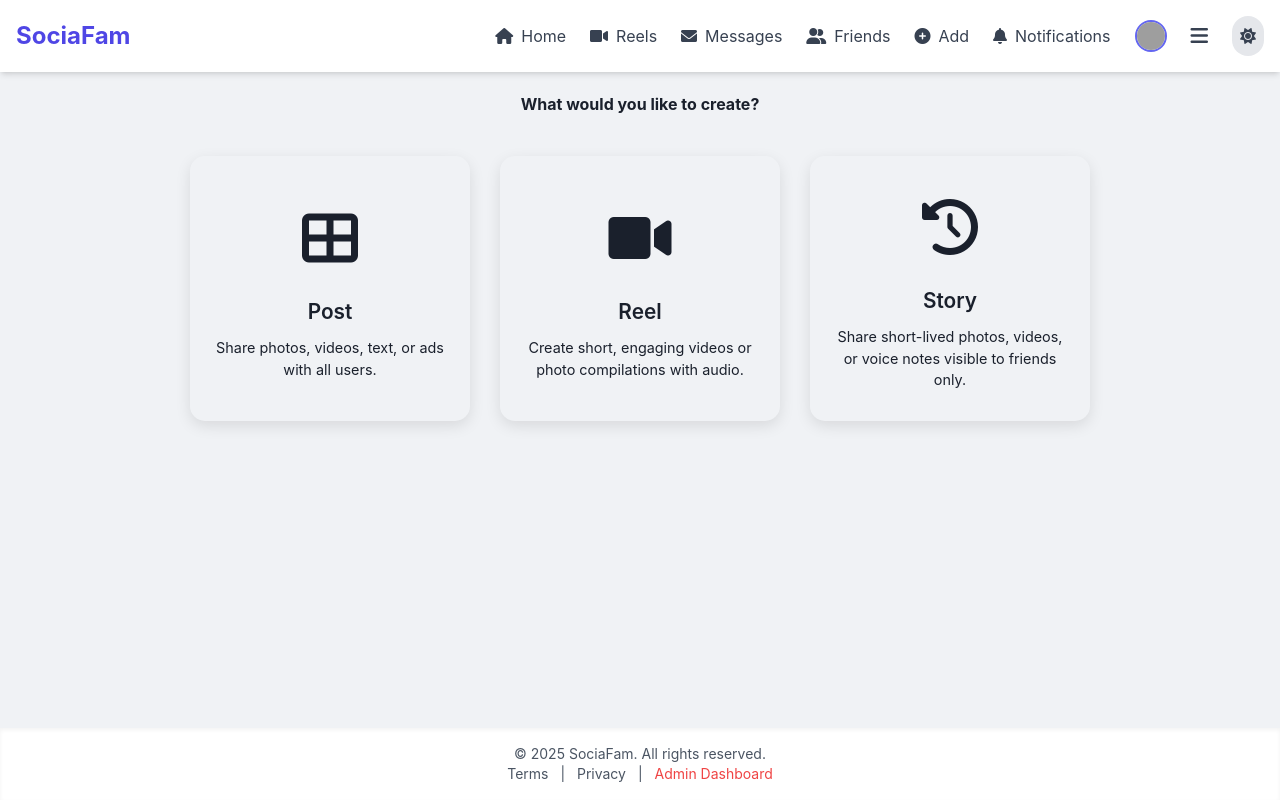
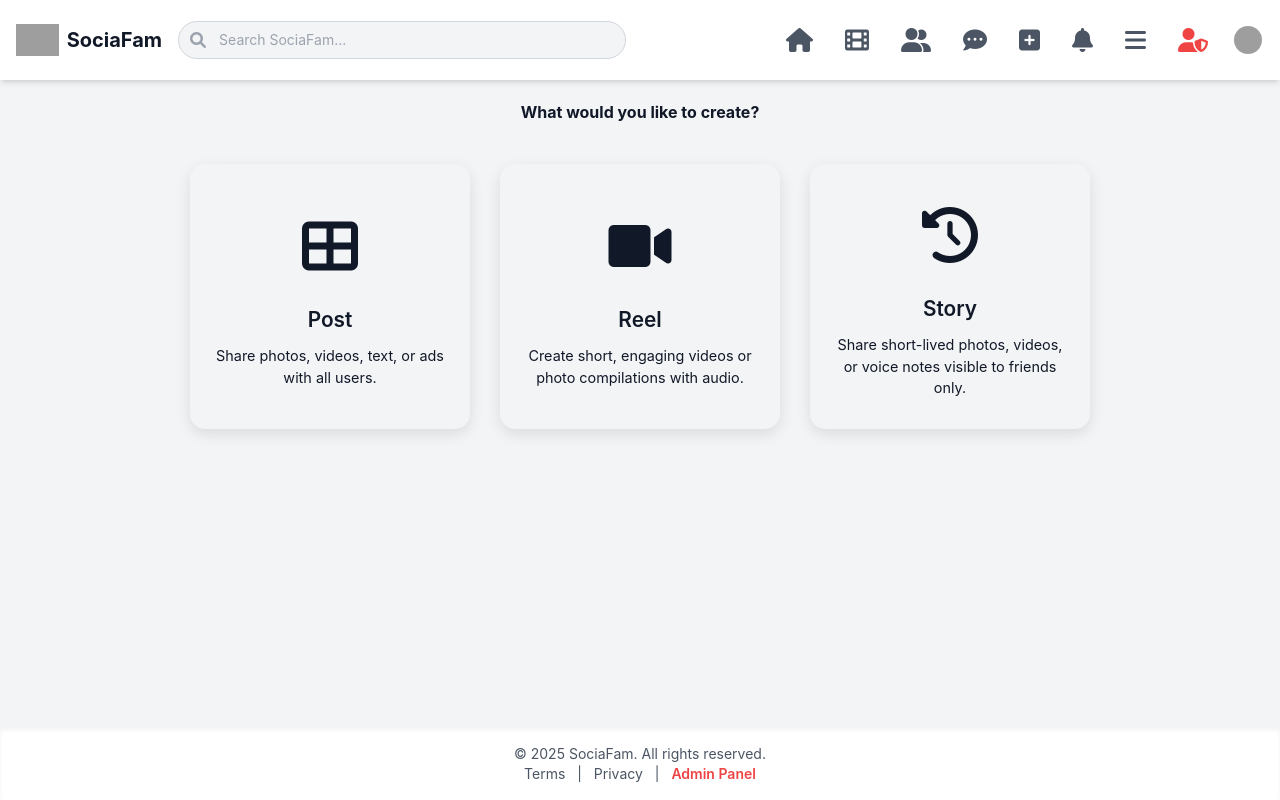
Before and after one commit to Hencheng2/sociafum, a Flask app: page /add_to in a window 1280 px wide. Run offline with Flask 3, Linux system fonts and the light colour scheme; a user stored in the database is signed in; data comes from the database, SQL or seed files in the repository; data that the repository does not hold is empty; some libraries are stand-ins or nearby versions; grey boxes are pictures that could not be loaded.

Commit message:
Update base.html

```diff
--- a/templates/base.html
+++ b/templates/base.html
@@ -6,7 +6,6 @@
     <title>{% block title %}SociaFam{% endblock %}</title>
     <link rel="icon" href="{{ url_for('static', filename='img/favicon.ico') }}" type="image/x-icon">
     <link href="https://cdnjs.cloudflare.com/ajax/libs/font-awesome/6.0.0-beta3/css/all.min.css" rel="stylesheet">
-    <!-- Tailwind CSS CDN -->
     <script src="https://cdn.tailwindcss.com"></script>
     <style>
         /* Custom styles can go here, or in style.css */
@@ -74,7 +73,6 @@
         .dark::-webkit-scrollbar-track {
             background: #2d3748; /* Dark mode scrollbar track */
         }
-
         /* Handle */
         ::-webkit-scrollbar-thumb {
             background: #888; /* Color of the scrollbar handle */
@@ -83,178 +81,110 @@
         .dark::-webkit-scrollbar-thumb {
             background: #a0aec0; /* Dark mode scrollbar handle */
         }
-
         /* Handle on hover */
         ::-webkit-scrollbar-thumb:hover {
             background: #555; /* Color of the scrollbar handle on hover */
         }
         .dark::-webkit-scrollbar-thumb:hover {
-            background: #cbd5e0; /* Dark mode scrollbar handle on hover */
+            background: #718096;
         }
     </style>
-    <script>
-        tailwind.config = {
-            darkMode: 'class', // Enable dark mode with a 'dark' class on the html tag
-            theme: {
-                extend: {
-                    fontFamily: {
-                        sans: ['Inter', 'sans-serif'],
-                    },
-                    colors: {
-                        'primary': '#4f46e5', /* Indigo 600 */
-                        'secondary': '#6366f1', /* Indigo 500 */
-                        'accent': '#ec4899', /* Pink 500 */
-                        // Neutral colors for light/dark mode
-                        'bg-light': '#f0f2f5',
-                        'text-light': '#1a202c',
-                        'bg-dark': '#1a202c',
-                        'text-dark': '#e2e8f0',
-                    }
-                }
-            }
-        }
+</head>
+<body class="bg-gray-100 dark:bg-gray-900 text-gray-900 dark:text-gray-100 min-h-screen flex flex-col transition-colors">
 
-        // Dark mode logic
-        function toggleDarkMode() {
-            if (document.documentElement.classList.contains('dark')) {
-                document.documentElement.classList.remove('dark');
-                localStorage.setItem('theme', 'light');
-            } else {
-                document.documentElement.classList.add('dark');
-                localStorage.setItem('theme', 'dark');
-            }
-        }
-
-        // Apply theme on load
-        window.onload = function() {
-            const savedTheme = localStorage.getItem('theme') || (window.matchMedia('(prefers-color-scheme: dark)').matches ? 'dark' : 'light');
-            if (savedTheme === 'dark') {
-                document.documentElement.classList.add('dark');
-            } else {
-                document.documentElement.classList.remove('dark');
-            }
-
-            // Close flash messages
-            document.querySelectorAll('.flash-message .close-btn').forEach(button => {
-                button.addEventListener('click', () => {
-                    button.closest('.flash-message').remove();
-                });
-            });
-        };
-    </script>
-</head>
-<body class="transition-colors bg-bg-light dark:bg-bg-dark text-text-light dark:text-text-dark min-h-screen flex flex-col">
-
-    <!-- Flash Messages Container -->
-    <div id="flash-messages" class="fixed top-4 right-4 z-50 space-y-3 w-80">
     {% with messages = get_flashed_messages(with_categories=true) %}
         {% if messages %}
+            <div class="fixed top-4 left-1/2 -translate-x-1/2 w-full max-w-sm z-50 p-2 sm:max-w-md">
                 {% for category, message in messages %}
-                    <div class="flash-message {{ category }} shadow-md animate-fade-in-down">
+                <div class="flash-message {{ category }} shadow-lg mb-2 animated fadeInDown relative">
                     <span class="icon">
-                            {% if category == 'success' %}<i class="fas fa-check-circle"></i>
-                            {% elif category == 'danger' %}<i class="fas fa-exclamation-circle"></i>
-                            {% elif category == 'info' %}<i class="fas fa-info-circle"></i>
-                            {% endif %}
+                        {% if category == 'success' %}<i class="fas fa-check-circle"></i>{% endif %}
+                        {% if category == 'danger' %}<i class="fas fa-exclamation-triangle"></i>{% endif %}
+                        {% if category == 'info' %}<i class="fas fa-info-circle"></i>{% endif %}
                     </span>
-                        <span>{{ message | safe }}</span>
-                        <button class="close-btn" onclick="this.closest('.flash-message').remove()">&times;</button>
+                    <span class="message-text">{{ message | safe }}</span>
+                    <button class="close-btn absolute top-2 right-2" onclick="this.closest('.flash-message').remove();">&times;</button>
                 </div>
                 {% endfor %}
+            </div>
         {% endif %}
     {% endwith %}
-    </div>
 
-    <!-- Top Navigation Bar -->
-    <nav class="bg-white dark:bg-gray-900 shadow-md p-4 sticky top-0 z-40 transition-colors">
-        <div class="container mx-auto flex justify-between items-center">
-            <!-- Logo or Site Title -->
-            <a href="{{ url_for('home') }}" class="text-2xl font-bold text-indigo-600 dark:text-indigo-400">SociaFam</a>
-
-            <!-- Desktop Navigation Links -->
-            <div class="hidden md:flex items-center space-x-6">
-                <a class="nav-link text-gray-700 dark:text-gray-300 hover:text-indigo-600 dark:hover:text-indigo-400 flex items-center space-x-2 transition-colors" href="{{ url_for('home') }}" title="Home">
-                    <i class="fas fa-home"></i> <span>Home</span>
+    {% if request.endpoint not in ['login', 'register', 'forgot_password', 'set_new_password'] %}
+    <nav class="bg-white dark:bg-gray-950 p-4 shadow-md transition-colors sticky top-0 z-40">
+        <div class="container mx-auto flex justify-between items-center flex-wrap">
+            <a href="{{ url_for('home') }}" class="text-xl font-bold text-gray-900 dark:text-gray-100 flex items-center space-x-2">
+                <img src="{{ url_for('static', filename='img/sociafam_logo.png') }}" alt="SociaFam Logo" class="h-8 w-auto">
+                <span>SociaFam</span>
             </a>
-                <a class="nav-link text-gray-700 dark:text-gray-300 hover:text-indigo-600 dark:hover:text-indigo-400 flex items-center space-x-2 transition-colors" href="{{ url_for('reels') }}" title="Reels">
-                    <i class="fas fa-video"></i> <span>Reels</span>
-                </a>
-                <a class="nav-link text-gray-700 dark:text-gray-300 hover:text-indigo-600 dark:hover:text-indigo-400 flex items-center space-x-2 transition-colors" href="{{ url_for('inbox') }}" title="Messages">
-                    <i class="fas fa-envelope"></i> <span>Messages</span>
-                    {% if has_unread_messages %}
-                        <span class="ml-1 px-2 py-0.5 text-xs font-bold bg-red-500 text-white rounded-full">New</span>
-                    {% endif %}
-                </a>
-                <a class="nav-link text-gray-700 dark:text-gray-300 hover:text-indigo-600 dark:hover:text-indigo-400 flex items-center space-x-2 transition-colors" href="{{ url_for('friends') }}" title="Friends">
-                    <i class="fas fa-user-friends"></i> <span>Friends</span>
-                </a>
-                <a class="nav-link text-gray-700 dark:text-gray-300 hover:text-indigo-600 dark:hover:text-indigo-400 flex items-center space-x-2 transition-colors" href="{{ url_for('add_to') }}" title="Add Content">
-                    <i class="fas fa-plus-circle"></i> <span>Add</span>
-                </a>
-                <a class="nav-link text-gray-700 dark:text-gray-300 hover:text-indigo-600 dark:hover:text-indigo-400 flex items-center space-x-2 transition-colors" href="{{ url_for('notifications') }}" title="Notifications">
-                    <i class="fas fa-bell"></i> <span>Notifications</span>
-                     {% if has_unread_notifications %}
-                        <span class="ml-1 px-2 py-0.5 text-xs font-bold bg-red-500 text-white rounded-full">New</span>
-                    {% endif %}
-                </a>
-                <a href="{{ url_for('my_profile') }}" class="flex items-center space-x-2">
-                    <img src="{{ navbar_profile_photo }}" alt="Profile Photo" class="w-8 h-8 rounded-full object-cover border-2 border-indigo-500">
-                </a>
-                <a href="{{ url_for('menu') }}" class="text-gray-700 dark:text-gray-300 hover:text-indigo-600 dark:hover:text-indigo-400 transition-colors" title="Menu">
-                    <i class="fas fa-bars text-xl"></i>
-                </a>
-
-                <!-- Dark Mode Toggle -->
-                <button onclick="toggleDarkMode()" class="p-2 rounded-full bg-gray-200 dark:bg-gray-700 text-gray-700 dark:text-gray-300 hover:bg-gray-300 dark:hover:bg-gray-600 transition-colors" title="Toggle Dark Mode">
-                    <i class="fas fa-moon hidden dark:inline-block"></i>
-                    <i class="fas fa-sun dark:hidden"></i>
-                </button>
-            </div>
-
-            <!-- Mobile Menu Button -->
-            <div class="md:hidden flex items-center">
-                <button onclick="document.getElementById('mobile-menu').classList.toggle('hidden')"
-                        class="text-gray-700 dark:text-gray-300 focus:outline-none">
-                    <i class="fas fa-bars text-2xl"></i>
-                </button>
+            <div class="flex-grow max-w-md mx-4 hidden lg:block">
+                <div class="relative">
+                    <input type="text" placeholder="Search SociaFam..." class="w-full pl-10 pr-4 py-2 rounded-full text-sm border border-gray-300 dark:border-gray-600 bg-gray-100 dark:bg-gray-800 focus:outline-none focus:ring-2 focus:ring-indigo-500 transition-colors">
+                    <i class="fas fa-search absolute left-3 top-1/2 transform -translate-y-1/2 text-gray-400"></i>
                 </div>
             </div>
 
-        <!-- Mobile Menu (Hidden by default) -->
-        <div id="mobile-menu" class="hidden md:hidden mt-4 space-y-2">
-            <a class="block px-4 py-2 text-gray-700 dark:text-gray-300 hover:bg-indigo-50 dark:hover:bg-gray-800 rounded-md transition-colors" href="{{ url_for('home') }}"><i class="fas fa-home mr-2"></i>Home</a>
-            <a class="block px-4 py-2 text-gray-700 dark:text-gray-300 hover:bg-indigo-50 dark:hover:bg-gray-800 rounded-md transition-colors" href="{{ url_for('reels') }}"><i class="fas fa-video mr-2"></i>Reels</a>
-            <a class="block px-4 py-2 text-gray-700 dark:text-gray-300 hover:bg-indigo-50 dark:hover:bg-gray-800 rounded-md transition-colors" href="{{ url_for('inbox') }}"><i class="fas fa-envelope mr-2"></i>Messages
+            <div class="flex items-center space-x-4 ml-auto">
+                <a href="{{ url_for('home') }}" class="text-gray-600 dark:text-gray-300 hover:bg-gray-200 dark:hover:bg-gray-800 p-2 rounded-full transition-colors tooltip" data-tooltip="Home">
+                    <i class="fas fa-home text-2xl"></i>
+                </a>
+
+                <a href="{{ url_for('stories') }}" class="text-gray-600 dark:text-gray-300 hover:bg-gray-200 dark:hover:bg-gray-800 p-2 rounded-full transition-colors tooltip" data-tooltip="Reels">
+                    <i class="fas fa-film text-2xl"></i>
+                </a>
+
+                <a href="{{ url_for('friends') }}" class="text-gray-600 dark:text-gray-300 hover:bg-gray-200 dark:hover:bg-gray-800 p-2 rounded-full transition-colors tooltip" data-tooltip="Friends">
+                    <i class="fas fa-user-friends text-2xl"></i>
+                </a>
+
+                <div class="relative tooltip" data-tooltip="Inbox">
+                    <a href="{{ url_for('inbox') }}" class="text-gray-600 dark:text-gray-300 hover:bg-gray-200 dark:hover:bg-gray-800 p-2 rounded-full transition-colors">
+                        <i class="fas fa-comment-dots text-2xl"></i>
+                    </a>
                     {% if has_unread_messages %}
-                    <span class="ml-1 px-2 py-0.5 text-xs font-bold bg-red-500 text-white rounded-full">New</span>
+                    <span class="absolute top-1 right-1 h-2 w-2 bg-red-500 rounded-full"></span>
                     {% endif %}
+                </div>
+
+                <a href="{{ url_for('create_post') }}" class="text-gray-600 dark:text-gray-300 hover:bg-gray-200 dark:hover:bg-gray-800 p-2 rounded-full transition-colors tooltip" data-tooltip="Add New">
+                    <i class="fas fa-plus-square text-2xl"></i>
                 </a>
-            <a class="block px-4 py-2 text-gray-700 dark:text-gray-300 hover:bg-indigo-50 dark:hover:bg-gray-800 rounded-md transition-colors" href="{{ url_for('friends') }}"><i class="fas fa-user-friends mr-2"></i>Friends</a>
-            <a class="block px-4 py-2 text-gray-700 dark:text-gray-300 hover:bg-indigo-50 dark:hover:bg-gray-800 rounded-md transition-colors" href="{{ url_for('add_to') }}"><i class="fas fa-plus-circle mr-2"></i>Add Content</a>
-            <a class="block px-4 py-2 text-gray-700 dark:text-gray-300 hover:bg-indigo-50 dark:hover:bg-gray-800 rounded-md transition-colors" href="{{ url_for('notifications') }}"><i class="fas fa-bell mr-2"></i>Notifications
+
+                <div class="relative tooltip" data-tooltip="Notifications">
+                    <a href="{{ url_for('notifications') }}" class="text-gray-600 dark:text-gray-300 hover:bg-gray-200 dark:hover:bg-gray-800 p-2 rounded-full transition-colors">
+                        <i class="fas fa-bell text-2xl"></i>
+                    </a>
                     {% if has_unread_notifications %}
-                    <span class="ml-1 px-2 py-0.5 text-xs font-bold bg-red-500 text-white rounded-full">New</span>
+                    <span class="absolute top-1 right-1 h-2 w-2 bg-red-500 rounded-full"></span>
                     {% endif %}
+                </div>
+
+                <div class="relative group hidden sm:block">
+                    <a href="{{ url_for('menu') }}" class="text-gray-600 dark:text-gray-300 hover:bg-gray-200 dark:hover:bg-gray-800 p-2 rounded-full transition-colors tooltip" data-tooltip="Menu">
+                        <i class="fas fa-bars text-2xl"></i>
                     </a>
-            <a class="block px-4 py-2 text-gray-700 dark:text-gray-300 hover:bg-indigo-50 dark:hover:bg-gray-800 rounded-md transition-colors" href="{{ url_for('my_profile') }}"><i class="fas fa-user-circle mr-2"></i>My Profile</a>
-            <a class="block px-4 py-2 text-gray-700 dark:text-gray-300 hover:bg-indigo-50 dark:hover:bg-gray-800 rounded-md transition-colors" href="{{ url_for('menu') }}"><i class="fas fa-bars mr-2"></i>Menu</a>
-            <!-- Dark Mode Toggle for Mobile -->
-            <div class="px-4 py-2">
-                <button onclick="toggleDarkMode()" class="w-full text-left p-2 rounded-md bg-gray-200 dark:bg-gray-700 text-gray-700 dark:text-gray-300 hover:bg-gray-300 dark:hover:bg-gray-600 transition-colors flex items-center space-x-2">
-                    <i class="fas fa-moon hidden dark:inline-block"></i>
-                    <i class="fas fa-sun dark:hidden"></i>
-                    <span>Toggle Dark Mode</span>
-                </button>
+                </div>
+
+                {% if current_user.is_authenticated and current_user.is_admin %}
+                <a href="{{ url_for('admin_dashboard') }}" class="text-gray-600 dark:text-gray-300 hover:bg-gray-200 dark:hover:bg-gray-800 p-2 rounded-full transition-colors tooltip" data-tooltip="Admin Dashboard">
+                    <i class="fas fa-user-shield text-2xl text-red-500"></i>
+                </a>
+                {% endif %}
+
+                <div class="relative group">
+                    <a href="{{ url_for('profile', username=current_user.username) }}" class="flex items-center space-x-2">
+                        <img src="{{ navbar_profile_photo }}" alt="Profile Photo" class="w-8 h-8 rounded-full object-cover border-2 border-transparent hover:border-indigo-500 transition-all duration-300">
+                    </a>
+                </div>
             </div>
         </div>
     </nav>
+    {% endif %}
 
-    <!-- Main Content Area -->
     <main class="flex-grow">
         {% block content %}{% endblock %}
     </main>
 
-    <!-- Footer -->
     <footer class="bg-white dark:bg-gray-900 shadow-inner p-4 mt-8 transition-colors">
         <div class="container mx-auto text-center text-gray-600 dark:text-gray-400 text-sm">
             <p>&copy; {{ current_year }} SociaFam. All rights reserved.</p>
@@ -262,14 +192,66 @@
                 <a href="{{ url_for('terms_and_policies') }}" class="hover:text-indigo-600 dark:hover:text-indigo-400 mx-2">Terms</a> |
                 <a href="{{ url_for('terms_and_policies') }}" class="hover:text-indigo-600 dark:hover:text-indigo-400 mx-2">Privacy</a>
                 {% if current_user.is_authenticated and current_user.is_admin %}
-                    | <a href="{{ url_for('admin_dashboard') }}" class="hover:text-indigo-600 dark:hover:text-indigo-400 mx-2 text-red-500 dark:text-red-400">Admin Dashboard</a>
+                    | <a href="{{ url_for('admin_dashboard') }}" class="hover:text-indigo-600 dark:hover:text-indigo-400 mx-2 text-red-500 font-semibold">Admin Panel</a>
                 {% endif %}
             </p>
         </div>
     </footer>
 
-    <!-- Flask-Moment for date/time formatting -->
-    {{ moment.include_moment() }}
-    {{ moment.locale('en') }}
+    <script>
+        const themeToggleBtn = document.getElementById('theme-toggle');
+
+        function updateThemeIcon(isDark) {
+            const moonIcon = themeToggleBtn.querySelector('.fa-moon');
+            const sunIcon = themeToggleBtn.querySelector('.fa-sun');
+            if (isDark) {
+                moonIcon.classList.remove('hidden');
+                sunIcon.classList.add('hidden');
+            } else {
+                moonIcon.classList.add('hidden');
+                sunIcon.classList.remove('hidden');
+            }
+        }
+
+        // Check for saved theme preference or use system preference on load
+        const savedTheme = localStorage.getItem('theme');
+        if (savedTheme === 'dark' || (!savedTheme && window.matchMedia('(prefers-color-scheme: dark)').matches)) {
+            document.documentElement.classList.add('dark');
+            updateThemeIcon(true);
+        } else {
+            document.documentElement.classList.remove('dark');
+            updateThemeIcon(false);
+        }
+
+        // Listen for the toggle button click
+        themeToggleBtn.addEventListener('click', () => {
+            const isDark = document.documentElement.classList.toggle('dark');
+            localStorage.setItem('theme', isDark ? 'dark' : 'light');
+            updateThemeIcon(isDark);
+        });
+
+        // Tooltip functionality (optional but good practice)
+        document.querySelectorAll('.tooltip').forEach(item => {
+            let tooltipText = item.getAttribute('data-tooltip');
+            let tooltipDiv = document.createElement('div');
+            tooltipDiv.className = 'absolute z-50 px-3 py-1 text-sm font-medium text-white bg-gray-700 rounded-lg shadow-sm opacity-0 invisible transition-opacity duration-300 dark:bg-gray-600 whitespace-nowrap';
+            tooltipDiv.textContent = tooltipText;
+            item.appendChild(tooltipDiv);
+
+            item.addEventListener('mouseenter', () => {
+                tooltipDiv.style.opacity = '1';
+                tooltipDiv.style.visibility = 'visible';
+                let itemRect = item.getBoundingClientRect();
+                let tooltipRect = tooltipDiv.getBoundingClientRect();
+                tooltipDiv.style.top = `${itemRect.height + 8}px`; // Position below the icon
+                tooltipDiv.style.left = `50%`;
+                tooltipDiv.style.transform = `translateX(-50%)`;
+            });
+            item.addEventListener('mouseleave', () => {
+                tooltipDiv.style.opacity = '0';
+                tooltipDiv.style.visibility = 'hidden';
+            });
+        });
+    </script>
 </body>
 </html>
```
Lines whose indentation alone changed are shown as unchanged.
